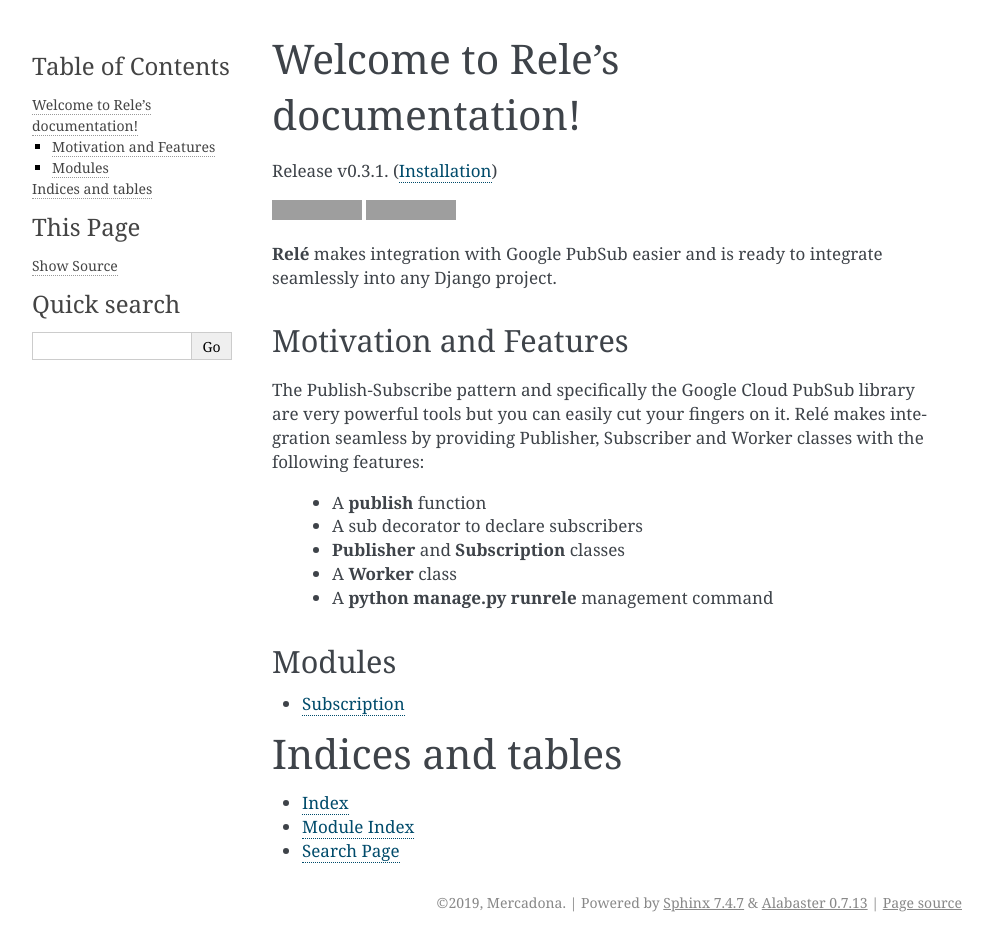
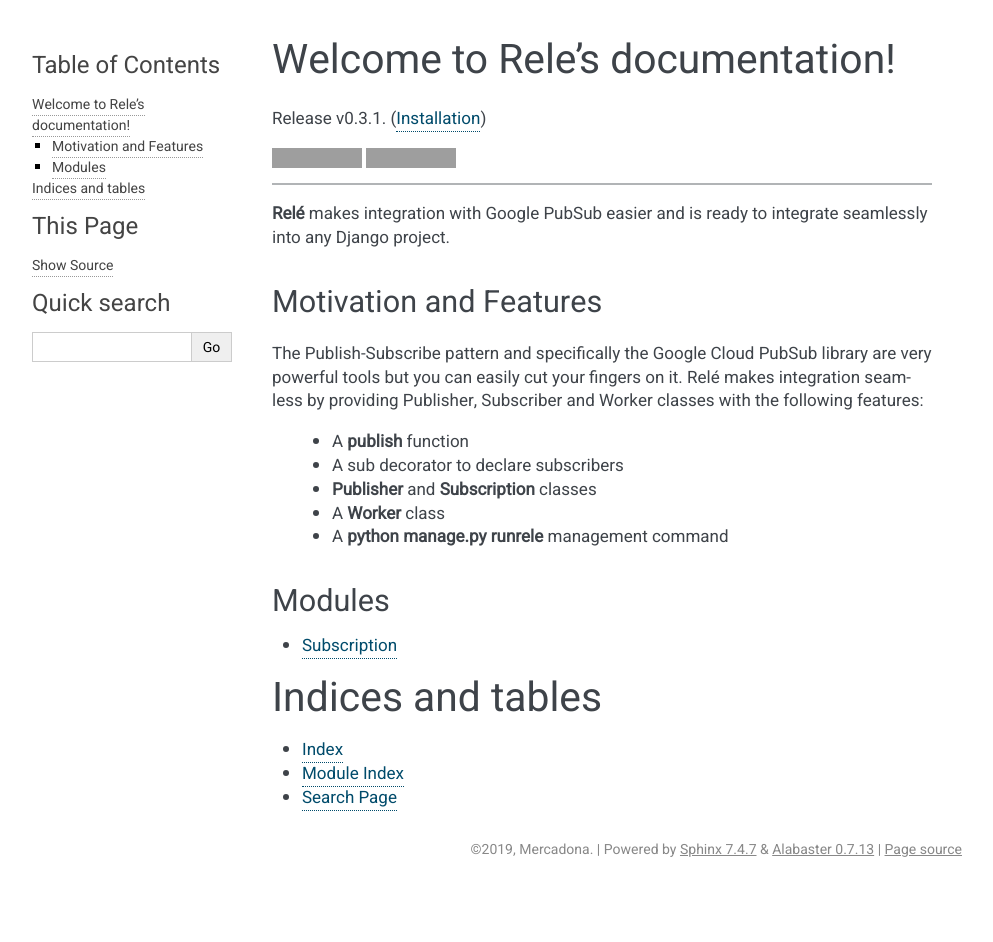
Before and after one commit to mercadona/rele, a Sphinx documentation site: the page built from docs/index.rst, in a window 1280 px wide. Shown: the whole page, without its empty margins (148-1141 px from the left). Built offline with Sphinx 7.4.7, drawn with Linux system fonts in a browser that asks for light colours; after the commit the page ends 900 px from its top, so only the background shows below that; grey boxes are pictures that could not be loaded.

Commit message:
Add font heebo as default

```diff
--- /dev/null
+++ b/docs/_static/style.css
@@ -0,0 +1,5 @@
+@import url('https://fonts.googleapis.com/css?family=Heebo&display=swap');
+
+body {
+  font-family: 'Heebo';
+}
--- a/docs/conf.py
+++ b/docs/conf.py
@@ -49,11 +49,15 @@
 # a list of builtin themes.
 #
 html_theme = 'alabaster'
+html_theme_options = {'font_family':'Heebo'}
 
 # Add any paths that contain custom static files (such as style sheets) here,
 # relative to this directory. They are copied after the builtin static files,
 # so a file named "default.css" will overwrite the builtin "default.css".
 html_static_path = ['_static']
 
+# Setup function
+def setup(app):
+    app.add_stylesheet('style.css')
 
 # -- Extension configuration -------------------------------------------------
--- a/docs/index.rst
+++ b/docs/index.rst
@@ -13,6 +13,8 @@
 
 .. image:: https://img.shields.io/badge/license-Apache%202-blue.svg
     :target: https://github.com/mercadona/rele/blob/master/LICENSE
+
+-------------------
 
 **Relé** makes integration with Google PubSub easier and is ready to integrate seamlessly into any Django project.
 
```
